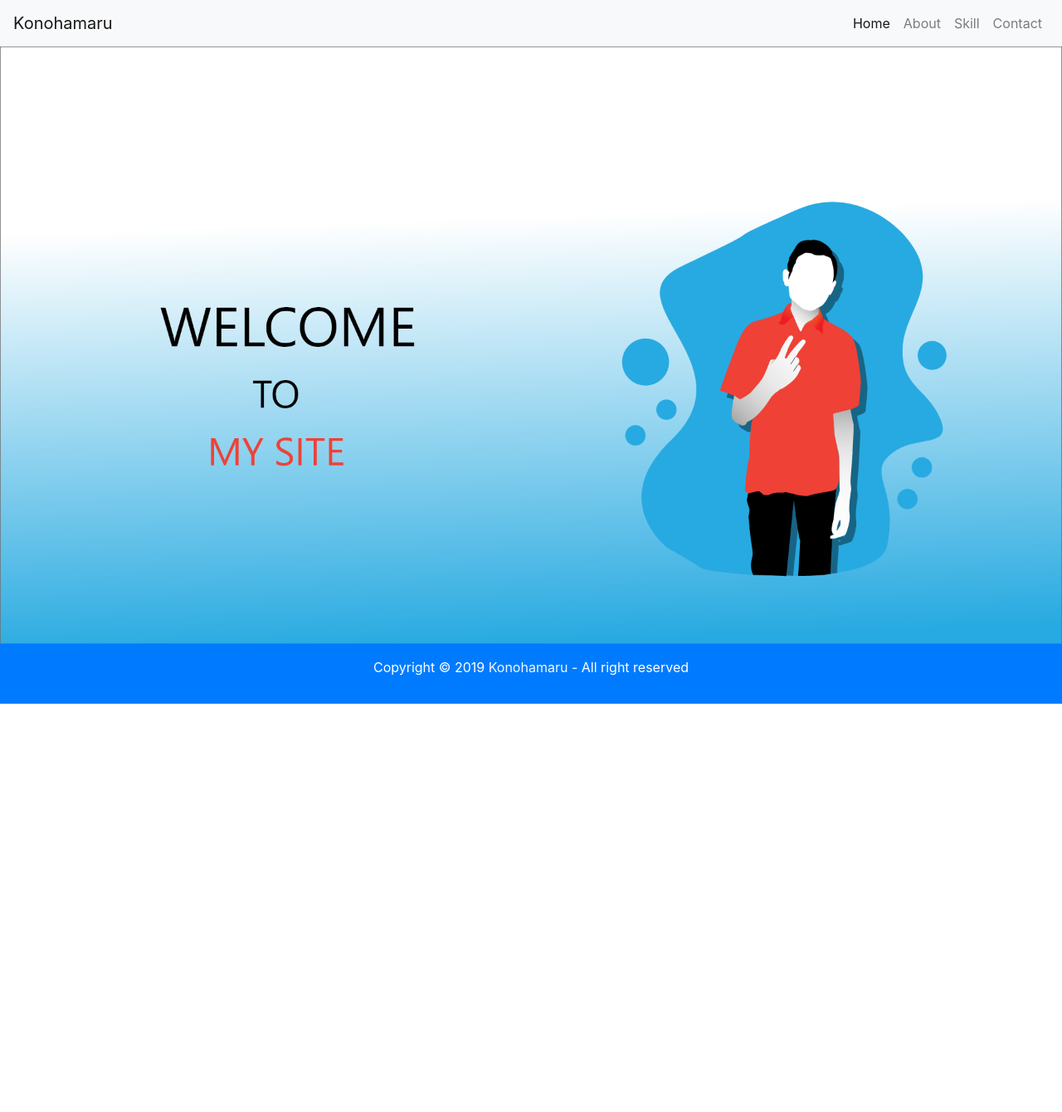
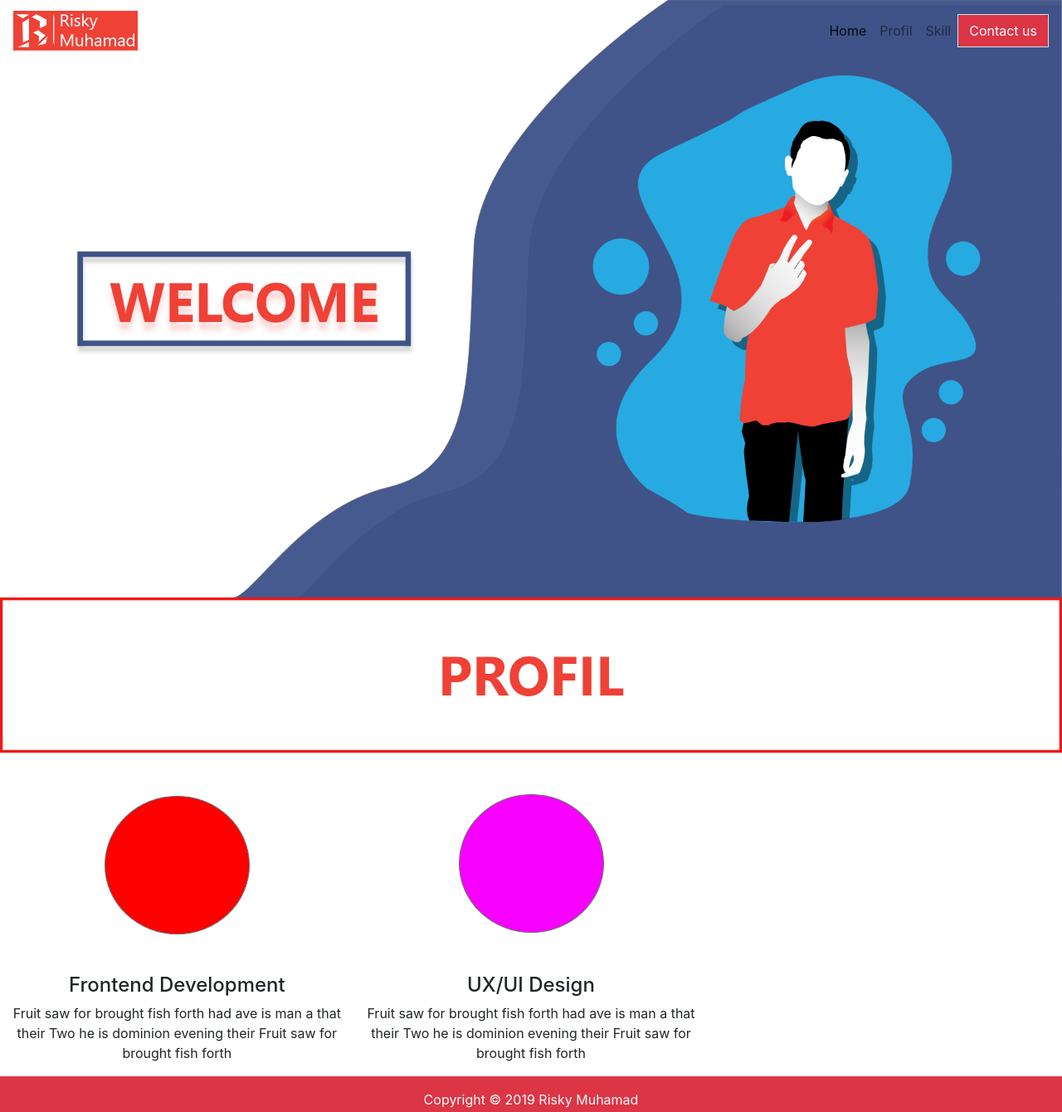
Before and after one commit to Riskymuhamad/riskymuhamad.github.io, a plain HTML site: page index.html in a window 1280 px wide. Shown: the whole page at 83% size. Before the commit the page ends 848 px from the top, so only its background shows below. Drawn offline with Linux system fonts and the light colour scheme.

Commit message:
perubahan ke 2

```diff
--- a/index.html
+++ b/index.html
@@ -11,8 +11,12 @@
     <title>Hello, world!</title>
   </head>
   <body>
-    <nav class="navbar navbar-expand-lg navbar-light bg-light ">
-        <a class="navbar-brand" href="#">Konohamaru</a>
+
+<!-- Navbar -->
+
+    <nav class="navbar navbar-expand-lg navbar-light bg-transparancy fixed-top">
+
+         <a class="navbar-brand" href="#"><img src="gambar/logo.png" width="150" height="48" ></a>
         <button class="navbar-toggler" type="button" data-toggle="collapse" data-target="#navbarNav" aria-controls="navbarNav" aria-expanded="false" aria-label="Toggle navigation">
           <span class="navbar-toggler-icon"></span>
         </button>
@@ -22,38 +26,67 @@
               <a class="nav-link" href="#">Home <span class="sr-only">(current)</span></a>
             </li>
             <li class="nav-item">
-              <a class="nav-link" href="#">About</a>
+              <a class="nav-link" href="#">Profil</a>
             </li>
             <li class="nav-item">
                     <a class="nav-link" href="#">Skill</a>
             </li>
-            <li class="nav-item">
-              <a class="nav-link" href="#">Contact</a>
+            <li class="nav-item border">
+              <a class="btn btn-danger" href="#" role="button">Contact us</a>
             </li>
             </ul>
         </div>
       </nav>
 
+      <!-- background -->
+
       <div id="carouselExampleSlidesOnly" class="carousel slide" data-ride="carousel">
             <div class="carousel-inner">
               <div class="carousel-item active">
-                  <img src="background.png" class="d-block w-100" alt="...">
+                  <img src="gambar/background.png" class="d-block w-100" alt="...">
               </div>
-              <div class="carousel-item">
-                <img src="background.png" class="d-block w-100" alt="...">
-              </div>
-              <div class="carousel-item">
-                <img src="background.png" class="d-block w-100" alt="...">
-              </div>
-            </div>
+             </div>
           </div>
+
+
+          <img src="gambar/pembatas.png" class="img-fluid" alt="Responsive image">
+
+
+         <!-- Skill -->
+
+     <div class="container-fluid text-center">
+			<div class="row">
+				<div class="col-lg-4 col-md-6 mb-4 mb-lg-0">
+					<div class="service_item">
+						<img src="gambar/1.png" alt="">
+						<h4>Frontend Development</h4>
+						<p>Fruit saw for brought fish forth had ave is man a that their Two he is dominion evening their Fruit saw for
+							brought fish forth</p>
+					</div>
+				</div>
+
+				<div class="col-lg-4 col-md-6 mb-4 mb-lg-0">
+					<div class="service_item">
+						<img src="gambar/2.png" alt="">
+						<h4>UX/UI Design</h4>
+						<p>Fruit saw for brought fish forth had ave is man a that their Two he is dominion evening their Fruit saw for
+							brought fish forth</p>
+
+					</div>
+				</div>
+
+      </div>
+    </div>
 
 
 
 
+
+    <!-- Footer -->
+
     <footer>
-        <div class="bg-primary text-white text-center pt-3 pb-3">
-            <p>Copyright &copy; 2019 <a href="#" style="color:aliceblue;">Konohamaru</a> - All right reserved</p>
+        <div class="bg-danger text-white text-center pt-3 pb-3">
+            <p>Copyright &copy; 2019 <a href="#" style="color:aliceblue;">Risky Muhamad</a></p>
         </div>
     </footer>
 
```
Also changed, not shown: background.png (deleted), gambar/1.png (added), gambar/2.png (added), gambar/background.png (added), gambar/logo.png (added), gambar/pembatas.png (added).
